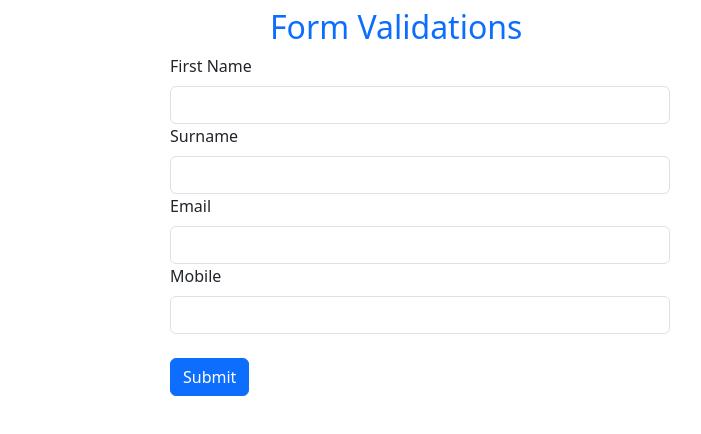
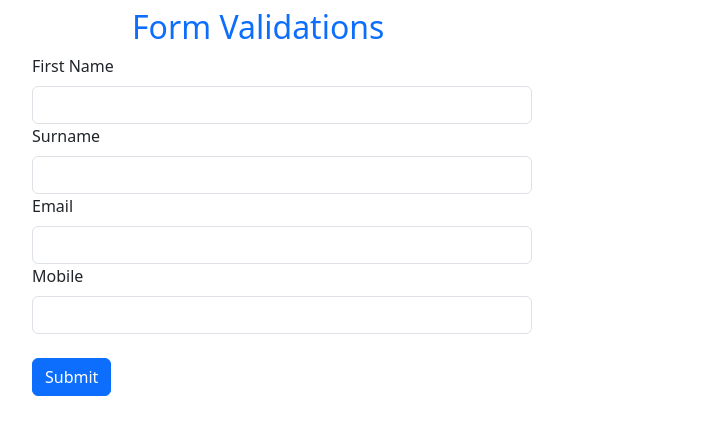
Before and after one commit to GitaReddy/form_user_validation, a Svelte app: page / in a window 1280 px wide. Shown: the top 434 px of the page, without its empty margins (50-751 px from the left). Built offline with nearby package versions, Linux system fonts and the light colour scheme.

Commit message:
form_validations

```diff
--- a/src/App.svelte
+++ b/src/App.svelte
@@ -119,7 +119,7 @@ hideError('surname');
 	} */
 
 	.container{
-		padding-left: 150px;
+		align-items: center;
 	}
 
 	  </style>
```
